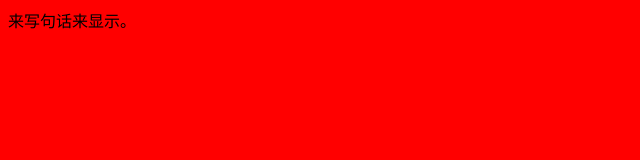
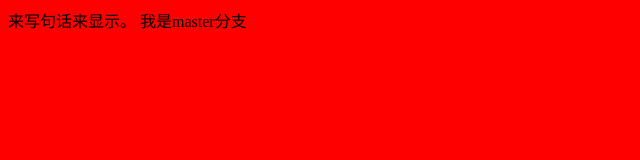
Before and after one commit to xiaocaotx/testpro, a plain HTML site: page index.html in a window 1280 px wide. Shown: the whole page, without its empty margins (0-640 px from the left). Drawn offline with Linux system fonts and the light colour scheme.

Commit message:
master分支标注

```diff
--- a/index.html
+++ b/index.html
@@ -10,6 +10,7 @@
 
 <body>
     来写句话来显示。
+    我是master分支
     <script src="./js/01.js"></script>
 </body>
 
```
